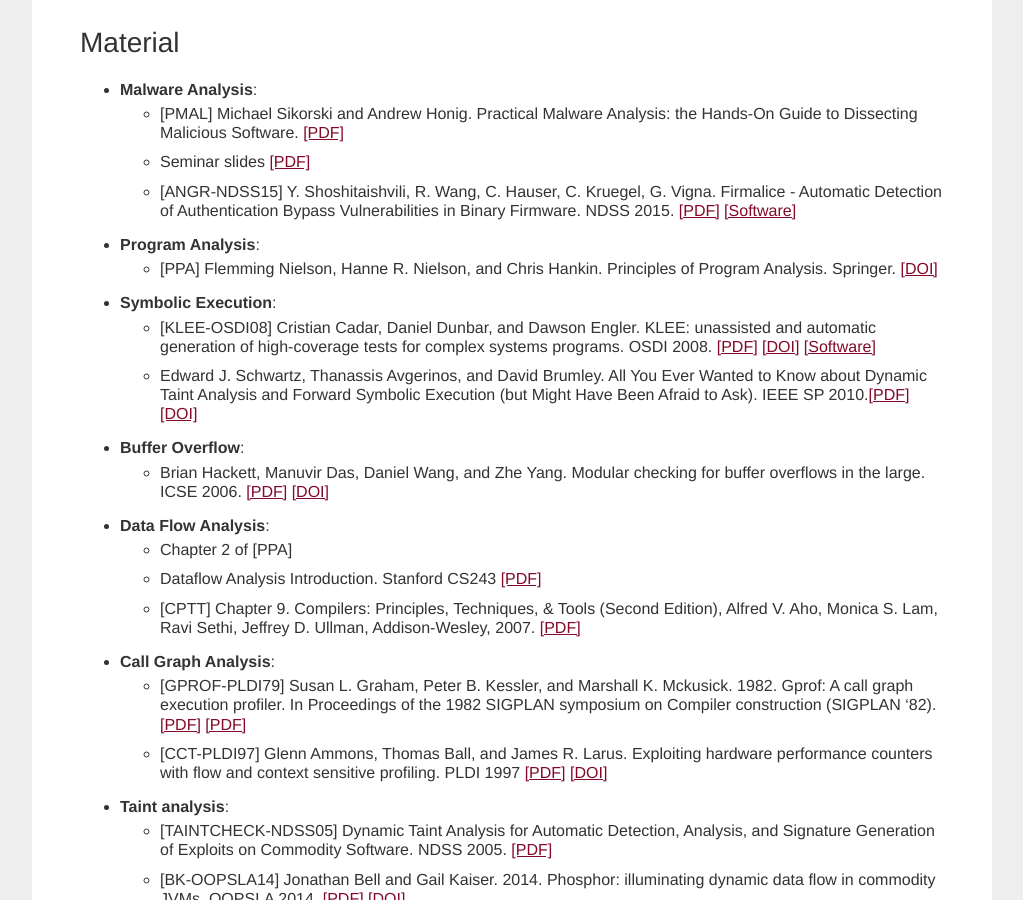
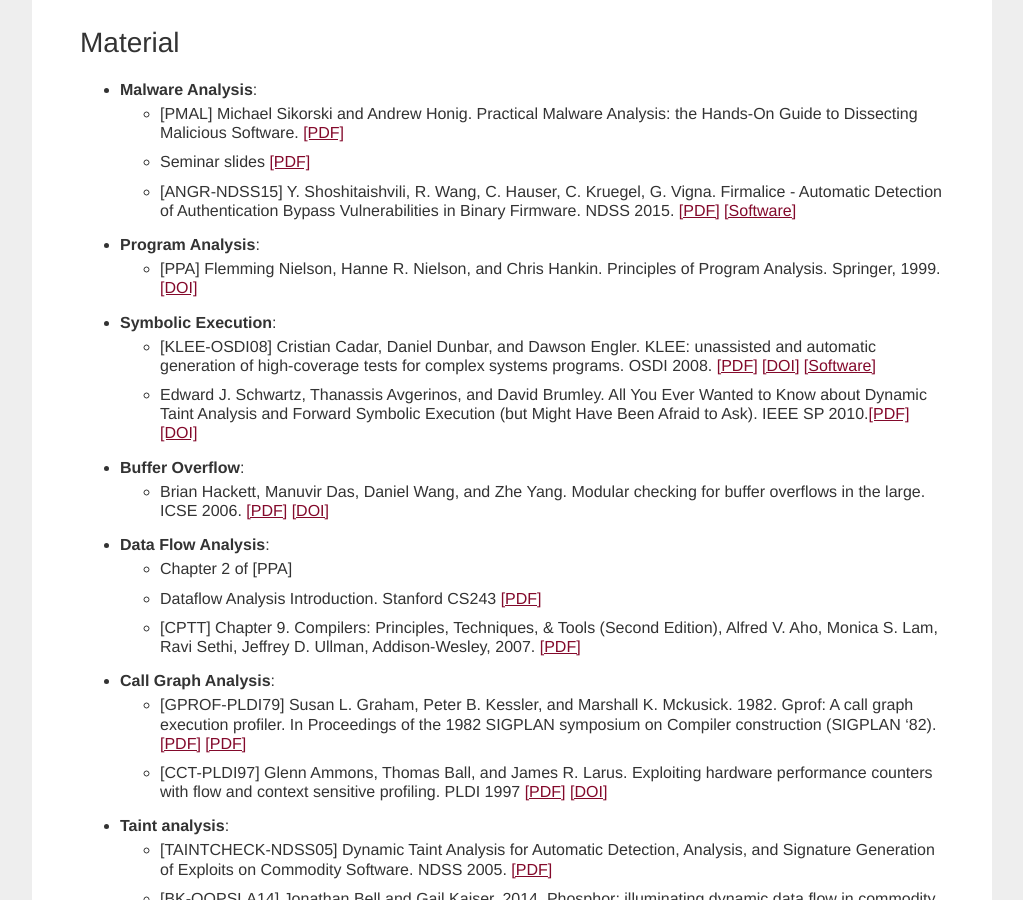
Before and after one commit to season-lab/season-lab.github.io, a Jekyll site: the page built from excellence.md, in a window 1280 px wide and 900 px high, scrolled down 973 px. Shown: the whole window, without its empty margins (128-1151 px from the left). Built offline with Jekyll 4.4.1, drawn with Linux system fonts in a browser that asks for light colours.

Commit message:
Update excellence.md

```diff
--- a/excellence.md
+++ b/excellence.md
@@ -38,7 +38,7 @@
 	* [ANGR-NDSS15] Y. Shoshitaishvili, R. Wang, C. Hauser, C. Kruegel, G. Vigna. Firmalice - Automatic Detection of Authentication Bypass Vulnerabilities in Binary Firmware. NDSS 2015. [[PDF]](https://www.lastline.com/papers/2015_ndss15_firmalice-2.pdf)  [[Software]](https://github.com/angr/angr)
 
 * **Program Analysis**:
-	* [PPA] Flemming Nielson, Hanne R. Nielson, and Chris Hankin. Principles of Program Analysis. Springer. [[DOI]](http://link.springer.com/book/10.1007%2F978-3-662-03811-6)
+	* [PPA] Flemming Nielson, Hanne R. Nielson, and Chris Hankin. Principles of Program Analysis. Springer, 1999. [[DOI]](http://link.springer.com/book/10.1007%2F978-3-662-03811-6)
 
 * **Symbolic Execution**:
 	* [KLEE-OSDI08] Cristian Cadar, Daniel Dunbar, and Dawson Engler. KLEE: unassisted and automatic generation of high-coverage tests for complex systems programs. OSDI 2008. [[PDF]](http://hci.stanford.edu/cstr/reports/2008-03.pdf) [[DOI]](http://dl.acm.org/citation.cfm?id=1855741.1855756) [[Software]](https://klee.github.io/)
```
